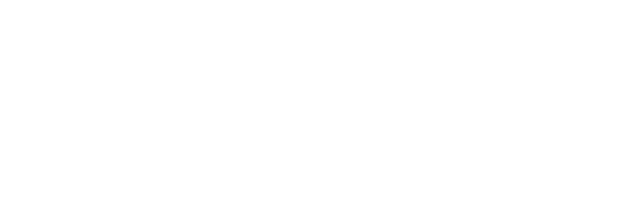
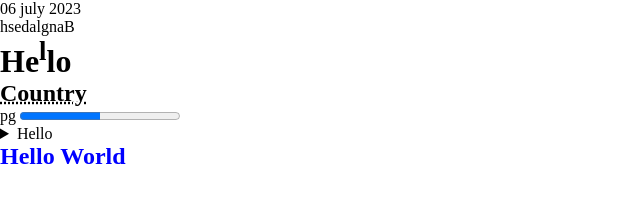
Before and after one commit to abusufian745/digital-products, a plain HTML site: page test.html in a window 1280 px wide. Shown: the whole page, without its empty margins (0-640 px from the left). Drawn offline with Linux system fonts and the light colour scheme.

Commit message:
done funy part

```diff
--- a/test.css
+++ b/test.css
@@ -0,0 +1,9 @@
+*{
+    margin: 0px;
+    padding: 0px;
+}
+
+.test{
+    color: blue;
+    cursor: url(https://images.unsplash.com/photo-1688134496569-3a198da0d192?ixlib=rb-4.0.3&ixid=M3wxMjA3fDB8MHx0b3BpYy1mZWVkfDN8NnNNVmpUTFNrZVF8fGVufDB8fHx8fA%3D%3D&auto=format&fit=crop&w=500&q=60), auto;
+}
--- a/test.html
+++ b/test.html
@@ -4,8 +4,26 @@
     <meta charset="UTF-8">
     <meta name="viewport" content="width=device-width, initial-scale=1.0">
     <title>Document</title>
+    <link rel="stylesheet" href="test.css">
 </head>
 <body>
+    <time datetime="2023-07-06">06 july 2023</time> <br>
+    <bdo dir="rtl">Bangladesh</bdo>
+    <h1>He<sup>l</sup>lo</h1>
+    <h2><abbr title="This is Bangladesh">Country</abbr></h2>
+    <label for="disk">pg</label>
+    <!-- <meter id="disk" value="0.5"> -->
 
+    </meter>
+    <progress id="disk" value="0.5">
+
+    </progress>
+
+    <details>
+        <summary>Hello</summary>
+        <p>Lorem ipsum dolor sit amet consectetur adipisicing elit. Quibusdam laborum perspiciatis voluptatum deleniti illo culpa atque, repellat expedita adipisci enim necessitatibus reiciendis sit suscipit rem at placeat vero rerum? Dolores?</p>
+    </details>
+
+    <h2 class="test">Hello World</h2>
 </body>
 </html>
```
